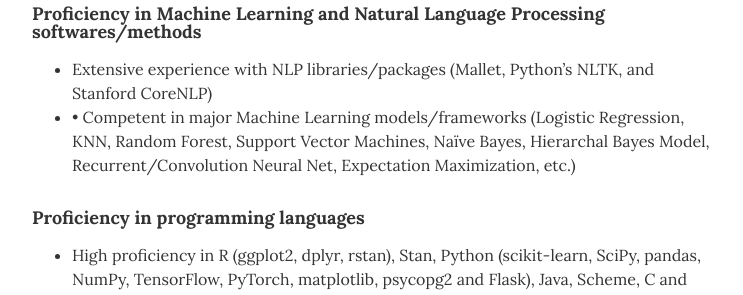
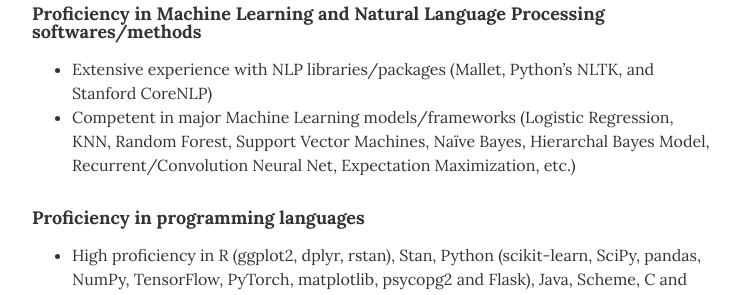
Before and after one commit to formidify/formidify.github.io, a Jekyll site: the page built from index.html, in a window 1280 px wide and 900 px high, scrolled down 1728 px. Shown: the part 153-448 px from the top of the window, without its empty margins (268-1011 px from the left). Built offline with Jekyll 4.4.1, drawn with Linux system fonts in a browser that asks for light colours.

```diff
--- a/_data/skills.yml
+++ b/_data/skills.yml
@@ -2,7 +2,7 @@
 
 # proficiency in ML and NLP
 - skill: Proficiency in Machine Learning and Natural Language Processing softwares/methods
-  description: <ul><li>Extensive experience with NLP libraries/packages (Mallet, Python’s NLTK, and Stanford CoreNLP)</li><li>•	Competent in major Machine Learning models/frameworks (Logistic Regression, KNN, Random Forest, Support Vector Machines, Naïve Bayes, Hierarchal Bayes Model, Recurrent/Convolution Neural Net, Expectation Maximization, etc.)</li>
+  description: <ul><li>Extensive experience with NLP libraries/packages (Mallet, Python’s NLTK, and Stanford CoreNLP)</li><li> Competent in major Machine Learning models/frameworks (Logistic Regression, KNN, Random Forest, Support Vector Machines, Naïve Bayes, Hierarchal Bayes Model, Recurrent/Convolution Neural Net, Expectation Maximization, etc.)</li>
 
 # proficiency in PLs
 - skill: Proficiency in programming languages
```
